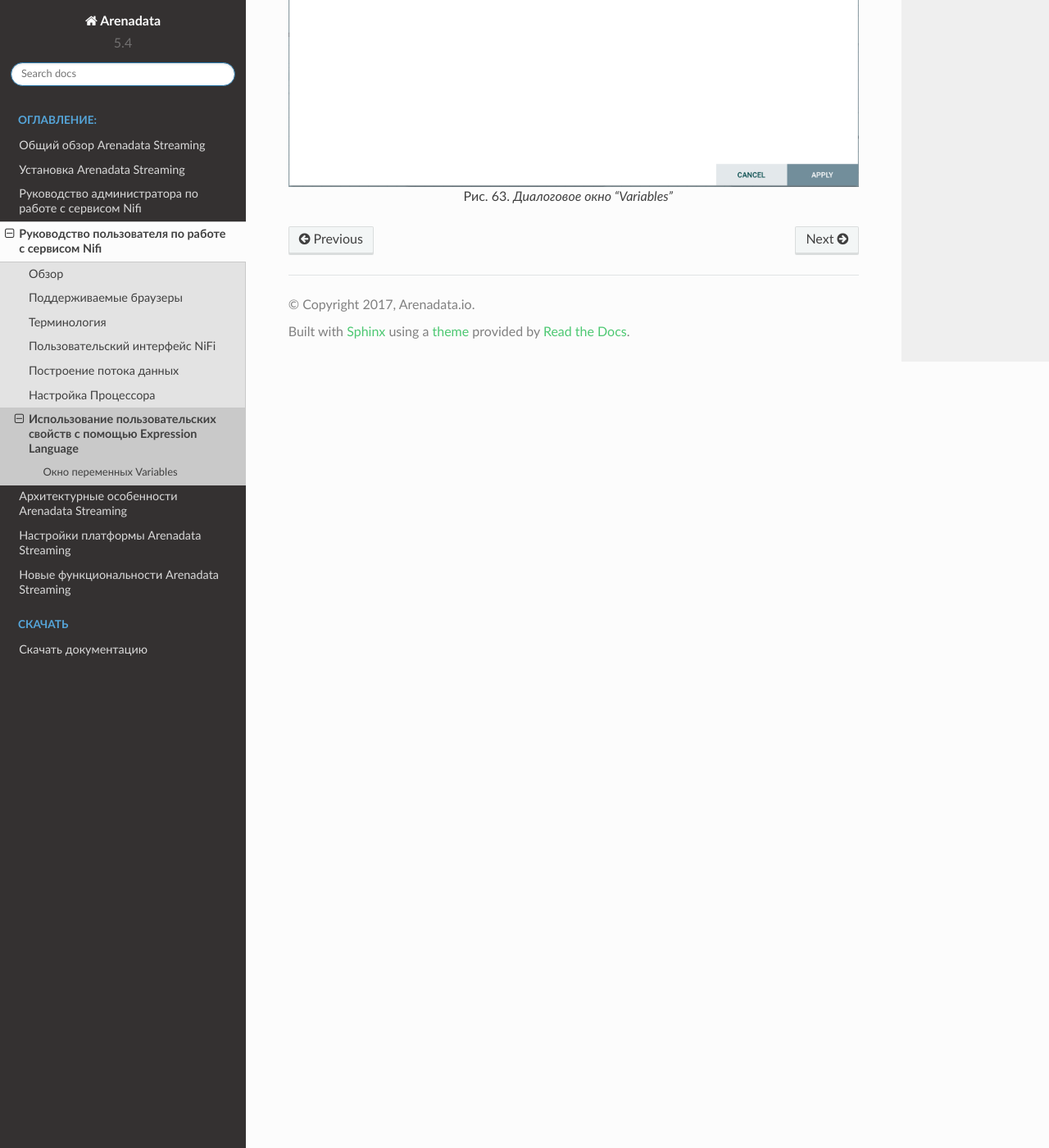
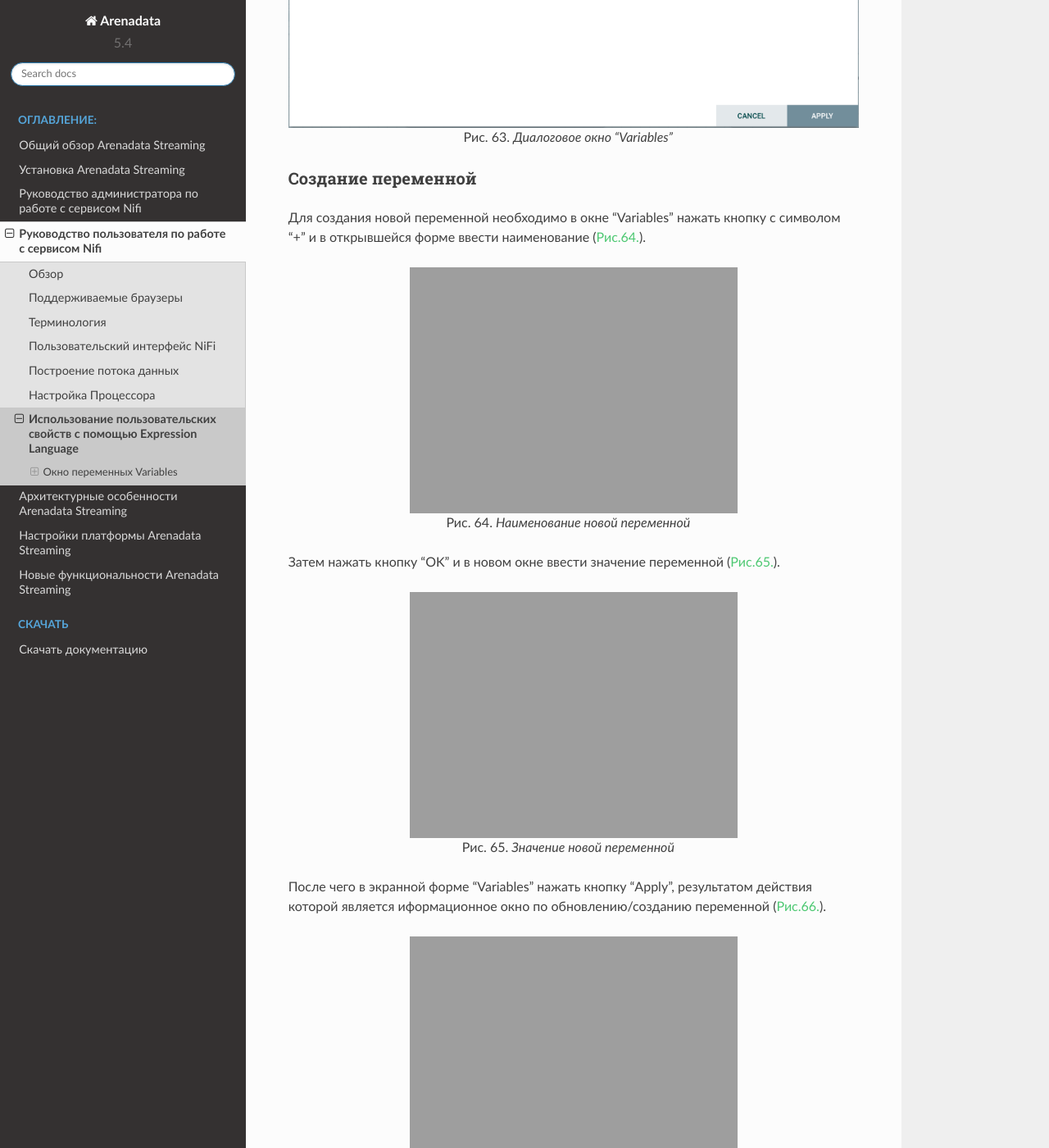
Before and after one commit to arenadata/docs_ads, a Sphinx documentation site: the page built from source/UserNIFI/Properties.rst, in a window 1280 px wide and 1400 px high, scrolled down 2627 px. Shown: the whole window at 82% size. Built offline with Sphinx 7.4.7 and the Read the Docs theme 2.0.0, drawn with Linux system fonts in a browser that asks for light colours; pages that are not in the unit, such as notebooks, are missing from menus; some of the changed text lies outside the part shown.

Commit message:
Update Properties.rst

```diff
--- a/source/UserNIFI/Properties.rst
+++ b/source/UserNIFI/Properties.rst
@@ -12,10 +12,9 @@
 + Свойства FlowFile;
 + Атрибуты FlowFile;
 + Из реестра переменных:
-
- + Пользовательские свойства;
- + Системные свойства;
- + Переменные среды операционной системы.
+  + Пользовательские свойства;
+  + Системные свойства;
+  + Переменные среды операционной системы.
 
 .. important:: При создании пользовательских свойств необходимо убедиться, что каждое такое свойство содержит отдельное значение с целью предотвращения его переопределения существующими свойствами среды, системными свойствами или атрибутами FlowFile
 
@@ -61,3 +60,50 @@
    :align: center
 
    Диалоговое окно "Variables"
+
+
+Создание переменной
+^^^^^^^^^^^^^^^^^^^^^^
+
+Для создания новой переменной необходимо в окне "Variables" нажать кнопку с символом "+" и в открывшейся форме ввести наименование (:numref:`Рис.%s.<ADS_UserNIFI_Properties_Variables-name>`).
+
+
+.. _ADS_UserNIFI_Properties_Variables-name:
+
+.. figure:: ../imgs/ADS_UserNIFI_Properties_Variables-name.*
+   :align: center
+
+   Наименование новой переменной
+
+
+Затем нажать кнопку "OK" и в новом окне ввести значение переменной (:numref:`Рис.%s.<ADS_UserNIFI_Properties_Variables-value>`).
+
+
+.. _ADS_UserNIFI_Properties_Variables-value:
+
+.. figure:: ../imgs/ADS_UserNIFI_Properties_Variables-value.*
+   :align: center
+
+   Значение новой переменной
+
+
+После чего в экранной форме "Variables" нажать кнопку "Apply", результатом действия которой является иформационное окно по обновлению/созданию переменной (:numref:`Рис.%s.<ADS_UserNIFI_Properties_Variables-apply>`).
+
+
+.. _ADS_UserNIFI_Properties_Variables-apply:
+
+.. figure:: ../imgs/ADS_UserNIFI_Properties_Variables-apply.*
+   :align: center
+
+   Обновление переменной
+
+
+При этом запускается процесс обновления переменной (идентификация затронутых компонентов, остановка затронутых процессоров и т.д.). Например, в разделе "Referencing Processors" теперь отображается процессор "PutFile-Root". Выбор имени процессора в списке приводит к переходу к указанному процессору на рабочей области. При просмотре свойств процессора *${putfile_dir}* ссылается на свойство *Directory* (:numref:`Рис.%s.<ADS_UserNIFI_Properties_Variables-property>`).
+
+
+.. _ADS_UserNIFI_Properties_Variables-property:
+
+.. figure:: ../imgs/ADS_UserNIFI_Properties_Variables-property.*
+   :align: center
+
+   Просмотр свойств процессора
```
